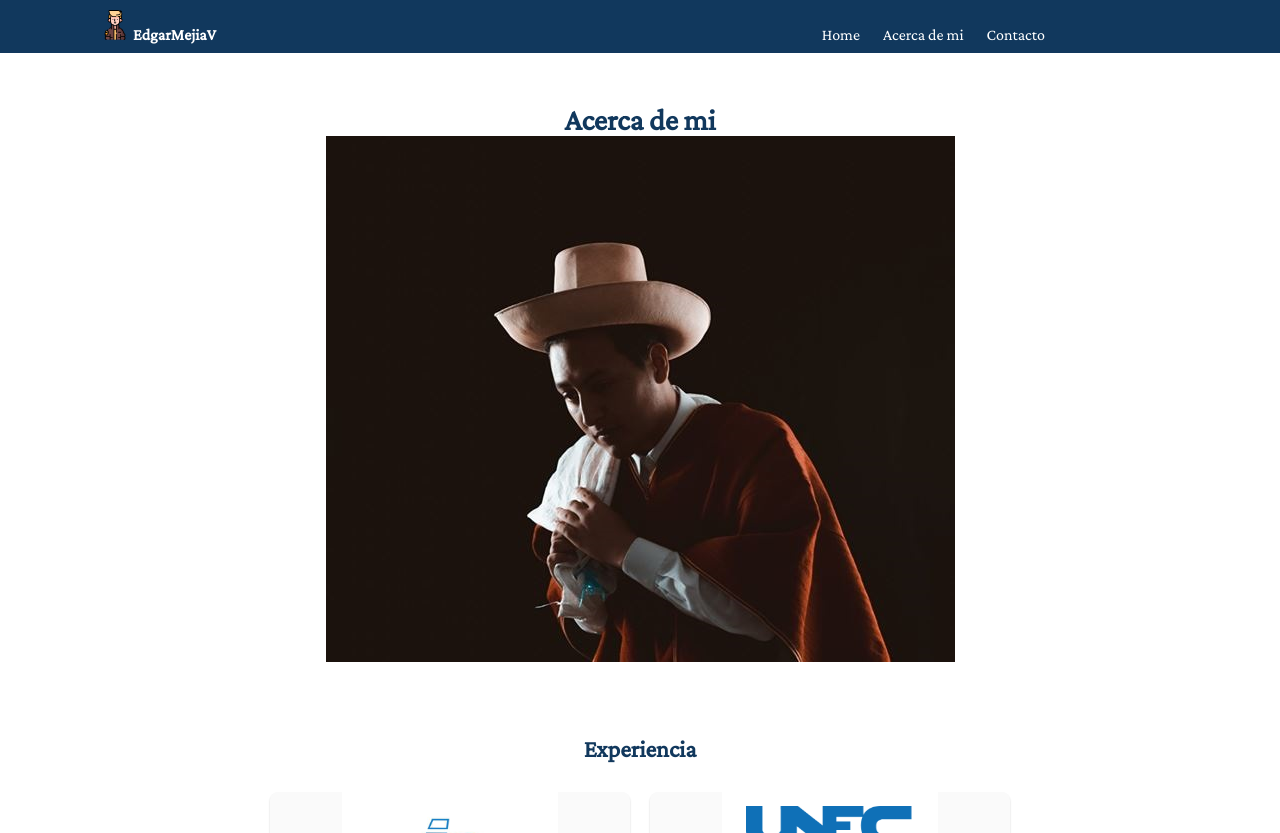
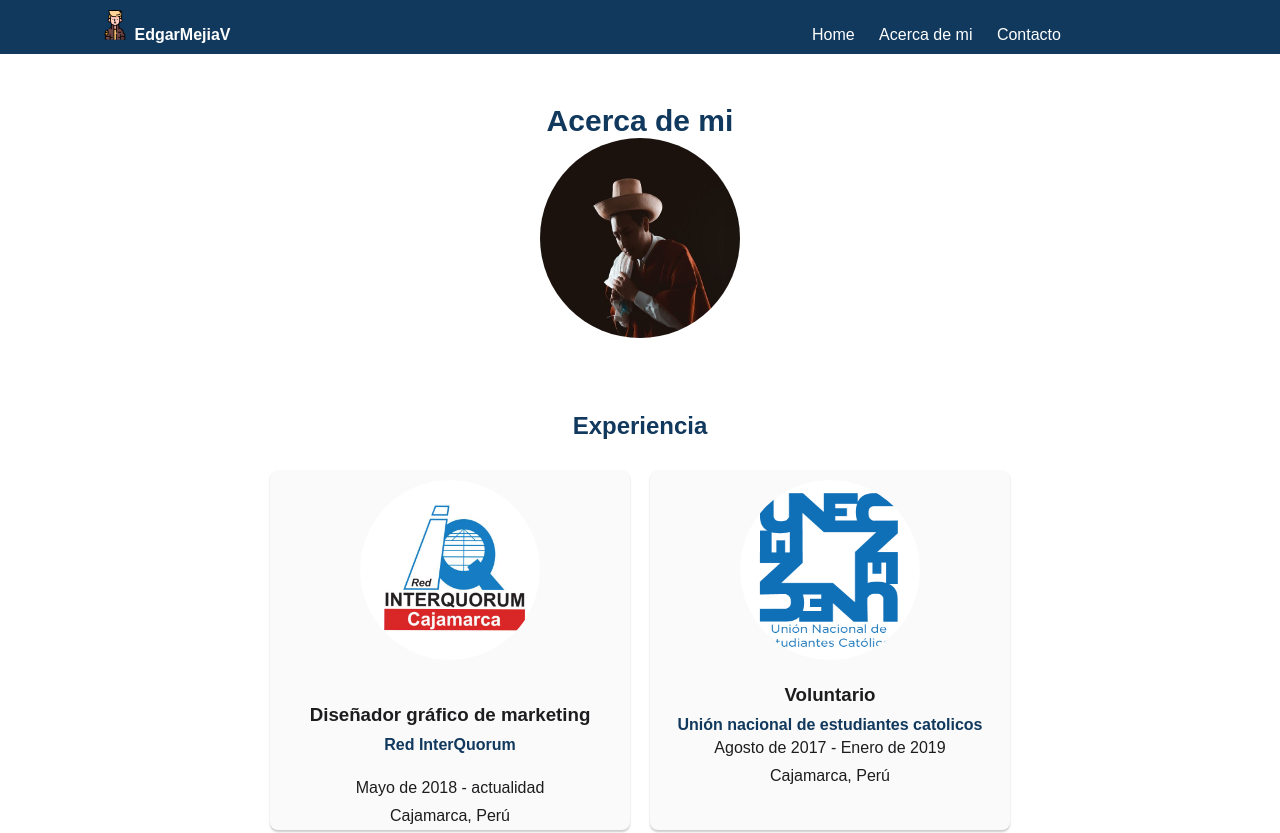
Before and after one commit to Edgarmejiav/edgarmejiav.github.io, a plain HTML site: page pages/about.html in a window 1280 px wide. Shown: the top 833 px of the page. Drawn offline with nearby package versions, Linux system fonts and the light colour scheme.

Commit message:
about me

```diff
--- a/pages/about.html
+++ b/pages/about.html
@@ -7,7 +7,8 @@
     <link rel="icon" href="/Imgs/favicon.ico" type="image/x-icon" />
     <link rel="stylesheet" href="/styles/fotter.css">
     <link rel="stylesheet" href="/styles/about.css">
-    <link rel="stylesheet" href="https://fonts.googleapis.com/css2?family=Crimson+Pro&family=Literata">
+    <link href="https://fonts.googleapis.com/css2?family=Rajdhani:wght@300&display=swap" rel="stylesheet">
+
     <title>Acerca de mi</title>
 </head>
 
@@ -28,7 +29,7 @@
     <section class="content">
         <h1>Acerca de mi</h1>
         <div>
-            <img src="/Imgs/edgar.jpg" alt="Edgar">
+            <img class="img-radius" src="/Imgs/edgar.jpg" alt="Edgar">
         </div>
     </section>
     <h2>Experiencia</h2>
--- a/styles/about.css
+++ b/styles/about.css
@@ -5,7 +5,7 @@
 }
 
 body {
-    font-family: 'Crimson Pro', serif;
+    font-family: 'Krona One', sans-serif;
     background: white;
 }
 
@@ -47,6 +47,12 @@ header ul li {
     text-align: center;
 }
 
+.content .img-radius {
+    width: 200px;
+    height: 200px;
+    border-radius: 50%;
+}
+
 .content h1 {
     color: #11385D;
     font-weight: 900;
@@ -82,26 +88,39 @@ h2 {
     transition: all 0.25s;
 }
 
+.container .card-body {
+    padding: 20px;
+}
+
 .container .card:hover {
     transform: translateY(-15px);
     box-shadow: 0 4px 8px rgba(0, 0, 0, 0.2);
 }
 
 .container .card img {
-    width: 60%;
-    height: 60%;
+    /* width: 50%;
+    height: 50%;
+    display: block;
+    margin: auto;*/
+    width: 200px;
+    height: 200px;
+    border-radius: 50%;
+    padding: 10px;
 }
 
 .container .card h3 {
     color: #1d1d1f;
+    padding: 10px;
 }
 
 .container .card h4 a {
+    padding: 10px;
     color: #11385D;
     text-decoration: none;
 }
 
 .container .card p {
+    padding: 5px;
     color: #1d1d1f;
     text-decoration: none;
 }
```
Also changed, not shown: index.html (+3 -3 lines).
